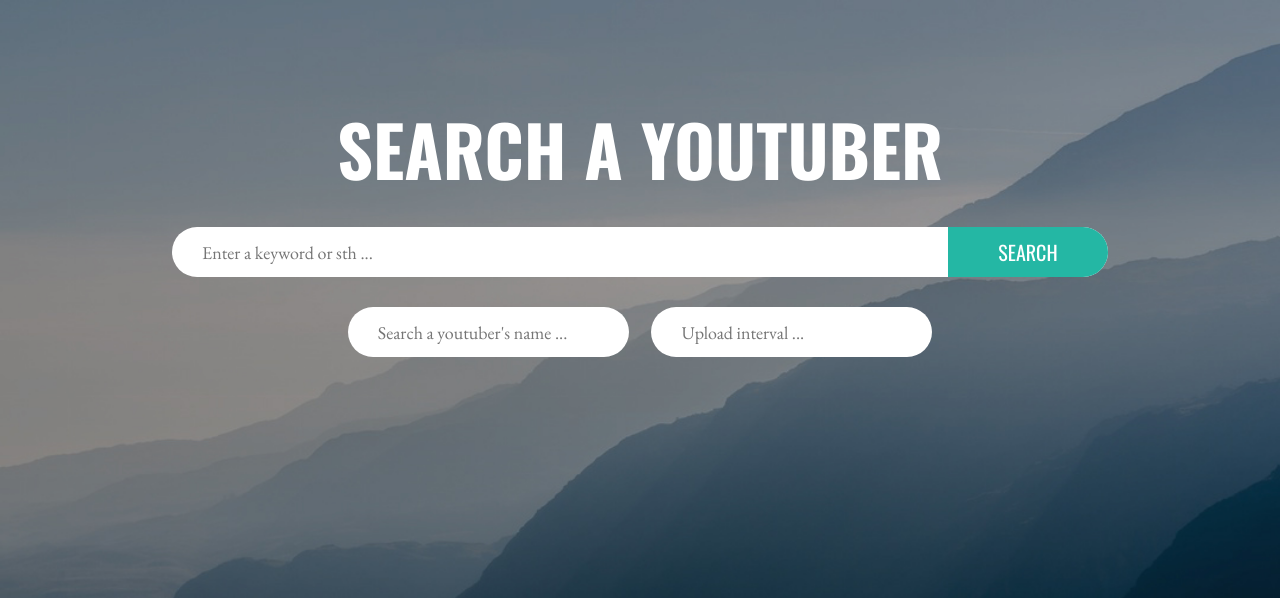
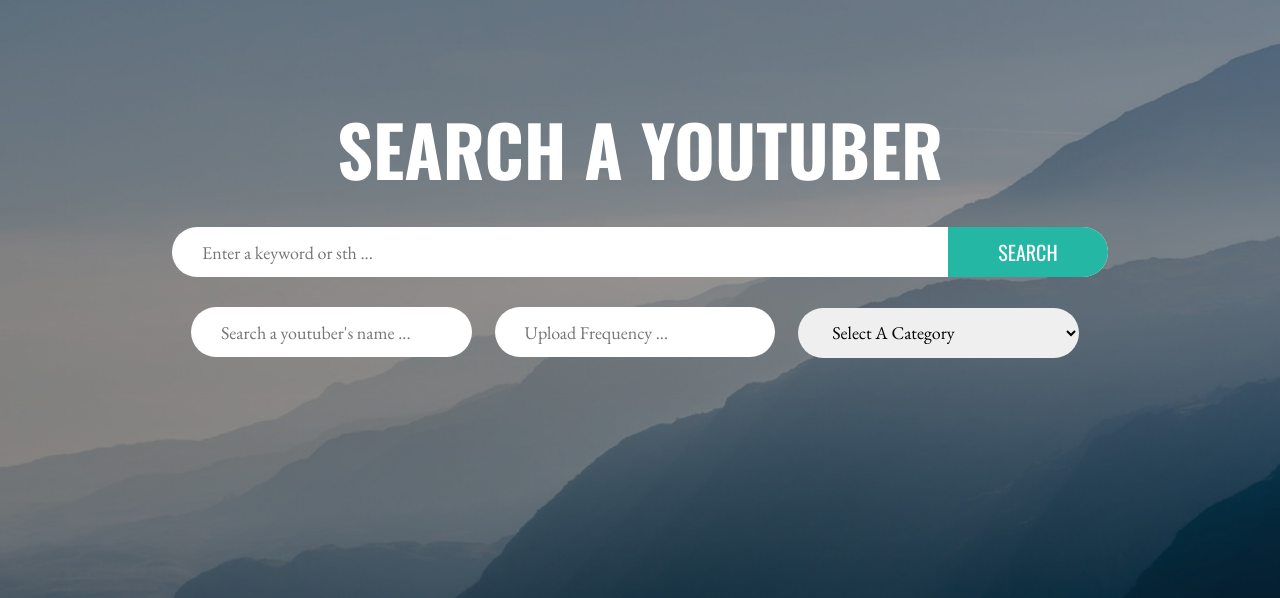
Before and after one commit to sanyuzhang/Youtuber-Scanner, a Flask app: page / in a window 1280 px wide. Shown: the top 598 px of the page. Run offline with Flask 2, Linux system fonts and the light colour scheme; some libraries are stand-ins or nearby versions.

Commit message:
Added category

```diff
--- a/index.py
+++ b/index.py
@@ -121,7 +121,7 @@
     cates = list()
     for category in categories:
         if 'wiki/'in category:
-            cates.append(category.split('wiki/')[1])
+            cates.append(category.split('wiki/')[1].replace('_', ' ', 10))
     return cates
 
 
--- a/main.py
+++ b/main.py
@@ -28,6 +28,7 @@
 orig_query = ""
 orig_channel_title = ""
 orig_upload_interval = ""
+orig_category = ""
 gresults = {}
 
 # display query page
@@ -41,6 +42,7 @@
     global orig_query
     global orig_channel_title
     global orig_upload_interval
+    global orig_category
     global gresults
 
     page_id = get_page_id(request)
@@ -50,11 +52,13 @@
     query = request.form['query']
     channel_title = request.form['channel_title']
     upload_interval = request.form['upload_interval']
+    category = request.form['category']
 
     # update global variable template data
     orig_query = query
     orig_channel_title = channel_title
     orig_upload_interval = upload_interval
+    orig_category = category
 
     ignored = {}
 
@@ -158,11 +162,11 @@
     if result_num > 0:
         return render_template(
             'index.html', is_result=True, results=result_list, res_num=result_num,
-            pages_num=int(result_num / 10 + 1), page_id=page_id, orig_query=query,
+            pages_num=int(result_num / 10 + 1), page_id=page_id, orig_query=query, category=category,
             orig_channel_title=channel_title, orig_upload_interval=upload_interval, ignored=ignored)
     else:
         return render_template(
-            'index.html', is_result=True, res_num=0, pages_num=0, page_id_id=0,
+            'index.html', is_result=True, res_num=0, pages_num=0, page_id_id=0, category=category,
             orig_query=query, orig_channel_title=channel_title, orig_upload_interval=upload_interval,
             ignored=ignored, unknown_query=unknown_query, unknown_channel_title=unknown_channel_title,
             unknown_upload_interval=unknown_upload_interval)
--- a/static/css/index_style.css
+++ b/static/css/index_style.css
@@ -194,12 +194,18 @@
     width: 30%;
 }
 
-/* #location {
+#category {
+    height: 50px;
+    border: none;
+    font-size: 18px;
+    border-radius: 30px;
+    color: #000;
     margin-top: 30px;
-    margin-left: 10px;
+    margin-left: 20px;
     margin-right: 10px;
     width: 30%;
-} */
+    padding-left: 30px;
+}
 
 #upload_interval {
     margin-top: 30px;
--- a/templates/index.html
+++ b/templates/index.html
@@ -25,10 +25,127 @@
           </div>
 
           <div class="subcription-info text-center">
-            <form class="subscribe_form" action="/results" method="post">
+            <form id="search-form" class="subscribe_form" action="/results" method="post">
               <input required="" value="{{ orig_query }}" placeholder="Enter a keyword or sth ..." id="query" name="query" type="text">
               <input value="{{ orig_channel_title }}" placeholder="Search a youtuber's name ..." id="channel_title" name="channel_title" type="text">
-              <input value="{{ orig_upload_interval }}" placeholder="Upload interval ..." id="upload_interval" name="upload_interval" type="number">
+              <input value="{{ orig_upload_interval }}" placeholder="Upload Frequency ..." id="upload_interval" name="upload_interval" type="number">
+
+              <select id="category" name="category" form="search-form">
+                  {% if category %}
+                  <option>Select A Category</option>
+                  {% else %}
+                  <option selected>Select A Category</option>
+                  {% endif %}
+
+                  {% if category == "Sport" %}
+                  <option value="Sport" selected>Sport</option>
+                  {% else %}
+                  <option value="Sport">Sport</option>
+                  {% endif %}
+
+                  {% if category == "Health" %}
+                  <option value="Health" selected>Health</option>
+                  {% else %}
+                  <option value="Health">Health</option>
+                  {% endif %}
+
+                  {% if category == "Game" %}
+                  <option value="Game" selected>Game</option>
+                  {% else %}
+                  <option value="Game">Game</option>
+                  {% endif %}
+
+                  {% if category == "Music" %}
+                  <option value="Music" selected>Music</option>
+                  {% else %}
+                  <option value="Music">Music</option>
+                  {% endif %}
+
+                  {% if category == "Fashion" %}
+                  <option value="Fashion" selected>Fashion</option>
+                  {% else %}
+                  <option value="Fashion">Fashion</option>
+                  {% endif %}
+
+                  {% if category == "Vehicle" %}
+                  <option value="Vehicle" selected>Vehicle</option>
+                  {% else %}
+                  <option value="Vehicle">Vehicle</option>
+                  {% endif %}
+
+                  {% if category == "Technology" %}
+                  <option value="Technology" selected>Technology</option>
+                  {% else %}
+                  <option value="Technology">Technology</option>
+                  {% endif %}
+
+                  {% if category == "Pet" %}
+                  <option value="Pet" selected>Pet</option>
+                  {% else %}
+                  <option value="Pet">Pet</option>
+                  {% endif %}
+
+                  {% if category == "Physical fitness" %}
+                  <option value="Physical fitness" selected>Physical fitness</option>
+                  {% else %}
+                  <option value="Physical fitness">Physical fitness</option>
+                  {% endif %}
+
+                  {% if category == "Food" %}
+                  <option value="Food" selected>Food</option>
+                  {% else %}
+                  <option value="Food">Food</option>
+                  {% endif %}
+
+                  {% if category == "Religion" %}
+                  <option value="Religion" selected>Religion</option>
+                  {% else %}
+                  <option value="Religion">Religion</option>
+                  {% endif %}
+
+                  {% if category == "Hobby" %}
+                  <option value="Hobby" selected>Hobby</option>
+                  {% else %}
+                  <option value="Hobby">Hobby</option>
+                  {% endif %}
+
+                  {% if category == "Politics" %}
+                  <option value="Politics" selected>Politics</option>
+                  {% else %}
+                  <option value="Politics">Politics</option>
+                  {% endif %}
+
+                  {% if category == "Military" %}
+                  <option value="Military" selected>Military</option>
+                  {% else %}
+                  <option value="Military">Military</option>
+                  {% endif %}
+
+                  {% if category == "Entertainment" %}
+                  <option value="Entertainment" selected>Entertainment</option>
+                  {% else %}
+                  <option value="Entertainment">Entertainment</option>
+                  {% endif %}
+
+                  {% if category == "Knowledge" %}
+                  <option value="Knowledge" selected>Knowledge</option>
+                  {% else %}
+                  <option value="Knowledge">Knowledge</option>
+                  {% endif %}
+
+                  {% if category == "Performing arts" %}
+                  <option value="Performing arts" selected>Performing arts</option>
+                  {% else %}
+                  <option value="Performing arts">Performing arts</option>
+                  {% endif %}
+
+                  {% if category == "Lifestyle (sociology)" %}
+                  <option value="Lifestyle (sociology)" selected>Lifestyle (sociology)</option>
+                  {% else %}
+                  <option value="Lifestyle (sociology)">Lifestyle (sociology)</option>
+                  {% endif %}
+                </select>
+
               <input class="subscribe" name="search" value="SEARCH" type="submit">
             </form>
           </div>
```
Also changed, not shown: categories.txt (added, +19 -0 lines), crawler/category.py (added, +37 -0 lines).
